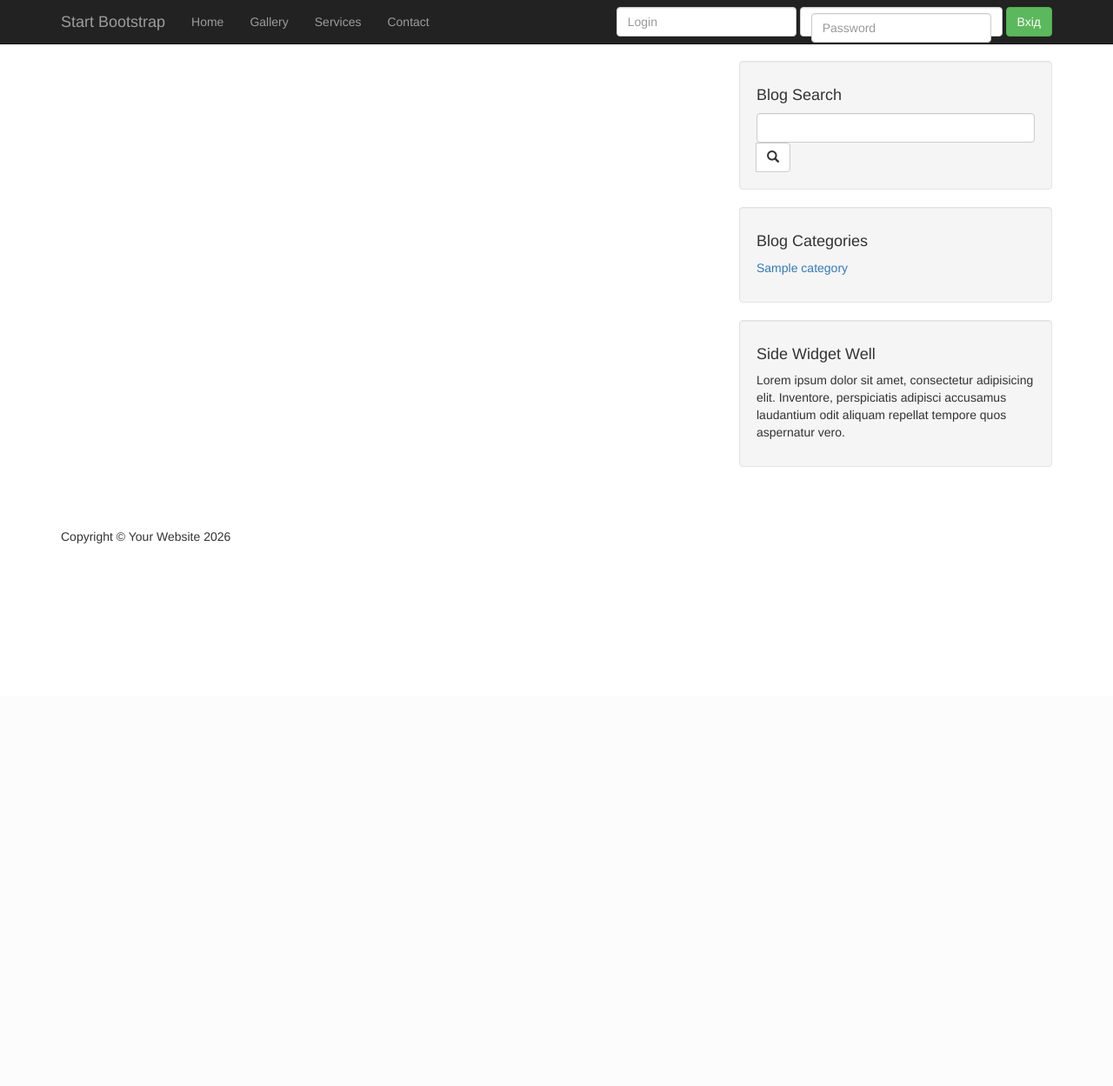
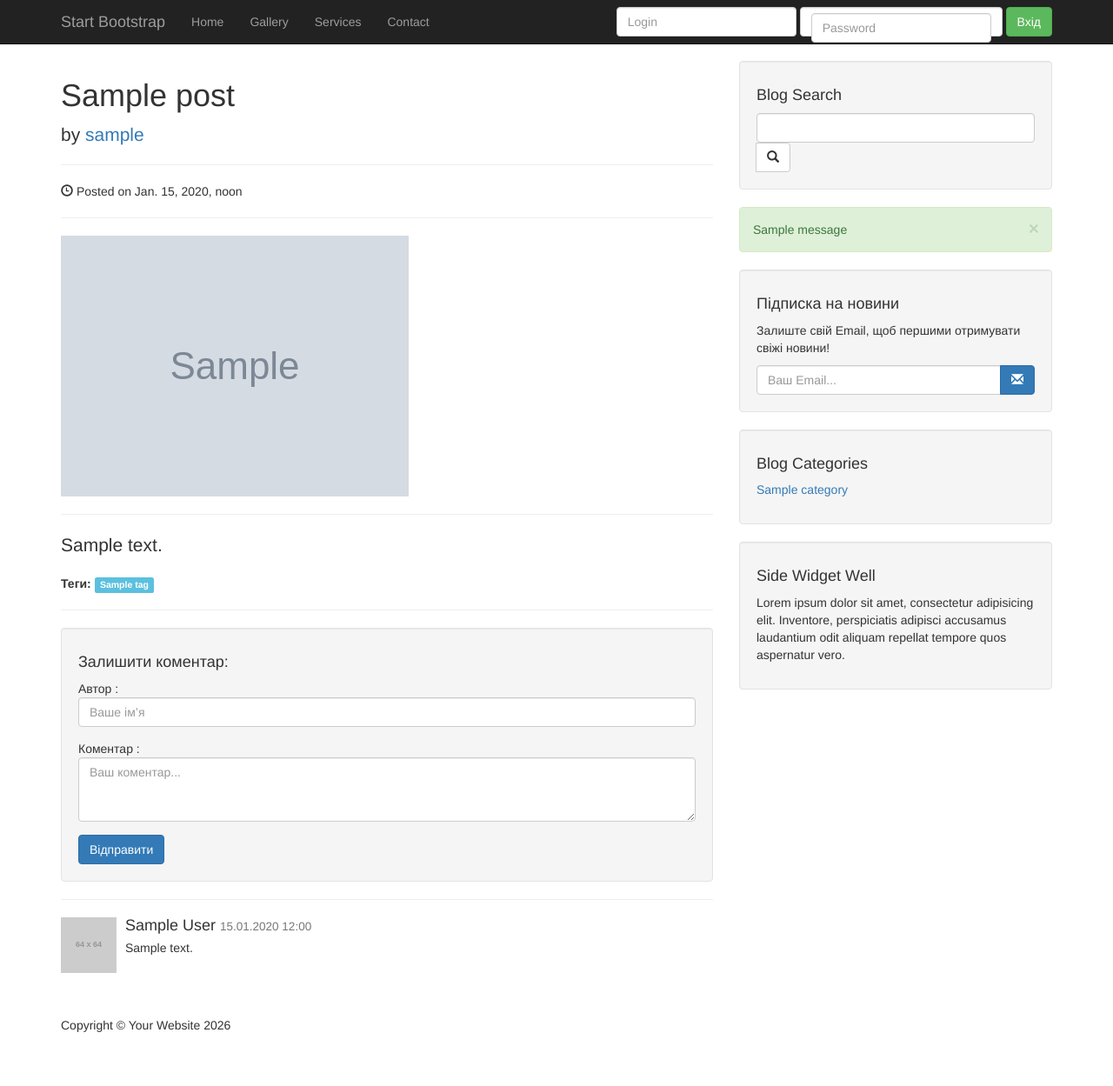
Before and after one commit to katerinkadanylenko3-415/my-django-project-comments, a Django app: page /post/sample/ in a window 1280 px wide. Shown: the whole page at 87% size. Before the commit the page ends 625 px from the top, so only its background shows below. Run offline with Django 5.2, Linux system fonts and the light colour scheme; tables that the repository leaves empty hold one stand-in row (values such as "Sample post"); grey boxes marked "Sample" are stand-in pictures; grey boxes labelled with a size stand in for pictures from a placeholder-image service; one stand-in notice (Sample message) is shown; some libraries are stand-ins or nearby versions.

Commit message:
Реалізовано систему підписки, відображення повідомлень про підписку, можливість залишати коментарі, сортування від найстарішого до найсвіжішого

```diff
--- a/blog/forms.py
+++ b/blog/forms.py
@@ -12,6 +12,32 @@ class LoginForm(forms.Form):
     password = forms.CharField(widget=forms.PasswordInput)
 
 
+# Коментаір користувача :
+
+from .models import Comment # Додай Comment до імпорту
+
+class CommentForm(forms.ModelForm):
+    class Meta:
+        model = Comment
+        fields = ('author', 'text')
+        widgets = {
+            'author': forms.TextInput(attrs={'class': 'form-control', 'placeholder': 'Ваше ім’я'}),
+            'text': forms.Textarea(attrs={'class': 'form-control', 'rows': '3', 'placeholder': 'Ваш коментар...'}),
+        }
+
+
+from .models import Subscription
+
+class SubscriptionForm(forms.ModelForm):
+    class Meta:
+        model = Subscription
+        fields = ('email',)
+        widgets = {
+            'email': forms.EmailInput(attrs={
+                'class': 'form-control',
+                'placeholder': 'Введіть ваш Email'
+            }),
+        }
 
 
 
@@ -21,28 +47,6 @@ class LoginForm(forms.Form):
 
 
 
-
-
-
-
-# from .models import Comment, Subscription
-#
-# class CommentForm(forms.ModelForm):
-#     class Meta:
-#         model = Comment
-#         fields = ('author', 'text')
-#         widgets = {
-#             'author': forms.TextInput(attrs={'class': 'form-control', 'placeholder': 'Ваше ім\'я'}),
-#             'text': forms.Textarea(attrs={'class': 'form-control', 'rows': '3', 'placeholder': 'Ваш коментар'}),
-#         }
-#
-# class SubscriptionForm(forms.ModelForm):
-#     class Meta:
-#         model = Subscription
-#         fields = ('email',)
-#         widgets = {
-#             'email': forms.EmailInput(attrs={'class': 'form-control', 'placeholder': 'Email...'}),
-#         }
 
 from django import forms
 from django.contrib.auth.forms import UserCreationForm
--- a/blog/models.py
+++ b/blog/models.py
@@ -1,4 +1,4 @@
-from django.contrib.auth import forms
+
 from django.contrib.auth.models import User
 from django.db import models
 from django.utils.text import slugify
@@ -69,7 +69,7 @@ class Post(models.Model):
         verbose_name_plural = "Новини"
 
 
-
+# коментрі
 class Comment(models.Model):
     post = models.ForeignKey(Post, on_delete=models.CASCADE, related_name='comments')
     author = models.CharField(max_length=50, verbose_name="Автор")
@@ -79,6 +79,7 @@ class Comment(models.Model):
     class Meta:
         verbose_name = "Коментар"
         verbose_name_plural = "Коментарі"
+        ordering = ['-created_at']
 
     def __str__(self):
         return f"{self.author} до {self.post.title}"
@@ -98,20 +99,14 @@ class Profile(models.Model):
 
 
 
+# ПІДПИСКА
+class Subscription(models.Model):
+    email = models.EmailField(unique=True, verbose_name="Електронна пошта")
+    date_subscribed = models.DateTimeField(auto_now_add=True)
 
+    class Meta:
+        verbose_name = "Підписка"
+        verbose_name_plural = "Підписки"
 
-
-
-
-
-
-# class Subscription(models.Model):
-#     email = models.EmailField(unique=True, verbose_name="Електронна пошта")
-#     date_subscribed = models.DateTimeField(auto_now_add=True)
-#
-#     def __str__(self):
-#         return self.email
-#
-#     class Meta:
-#         verbose_name = "Підписка"
-#         verbose_name_plural = "Підписки"
+    def __str__(self):
+        return self.email
--- a/blog/urls.py
+++ b/blog/urls.py
@@ -16,5 +16,6 @@ urlpatterns = [
     path('post/<slug:slug>/delete/', views.delete_post, name="delete_post"),
     path('register/', views.register, name="register"),
     path('profile/', views.profile_view, name="profile"),
+    path('subscribe/', views.subscribe, name="subscribe"),
 
 ]
--- a/blog/views.py
+++ b/blog/views.py
@@ -33,11 +33,39 @@ def contacts(request):
     return render(request, "blog/contact.html", context)
 
 
+
+
+
+
+from .forms import PostForm, LoginForm, CommentForm
+
+
 def post_detail(request, slug=None):
     post = get_object_or_404(Post, slug=slug)
-    context = {'post': post}
+
+    if request.method == "POST":
+        form = CommentForm(request.POST)
+        if form.is_valid():
+            comment = form.save(commit=False)
+            comment.post = post
+            comment.save()
+            return redirect('post_detail', slug=post.slug)
+    else:
+        form = CommentForm()
+
+    context = {
+        'post': post,
+        'form': form,
+    }
     context.update(get_categories())
     return render(request, "blog/post.html", context)
+
+
+# def post_detail(request, slug=None):
+#     post = get_object_or_404(Post, slug=slug)
+#     context = {'post': post}
+#     context.update(get_categories())
+#     return render(request, "blog/post.html", context)
 
 
 def category(request, slug=None):
@@ -150,7 +178,8 @@ from .forms import ProfileEditForm
 
 @login_required
 def profile_view(request):
-    profile = request.user.profile
+    from .models import Profile
+    profile, created = Profile.objects.get_or_create(user=request.user)
 
     if request.method == 'POST':
         form = ProfileEditForm(request.POST, request.FILES, instance=profile)
@@ -167,3 +196,21 @@ def profile_view(request):
     }
     context.update(get_categories())
     return render(request, "blog/profile.html", context)
+
+
+from django.shortcuts import redirect
+from django.contrib import messages
+from .models import Subscription
+
+
+def subscribe(request):
+    if request.method == "POST":
+        email = request.POST.get('email')
+        if not Subscription.objects.filter(email=email).exists():
+            Subscription.objects.create(email=email)
+            messages.success(request, "Дякуємо за підписку!")
+        else:
+            messages.info(request, "Ви вже підписані на наші новини.")
+
+        return redirect(request.META.get('HTTP_REFERER', 'home'))
+    return redirect('home')
--- a/templates/blog/post.html
+++ b/templates/blog/post.html
@@ -1,6 +1,6 @@
 {% extends "layout/main_layout.html" %}
 
-{% block 'main' %}
+{% block 'content' %}
 <!-- Blog Post -->
 
 <!-- Title -->
@@ -37,12 +37,16 @@
 
 <!-- Comments Form -->
 <div class="well">
-    <h4>Leave a Comment:</h4>
-    <form role="form">
+    <h4>Залишити коментар:</h4>
+    <form method="post">
+        {% csrf_token %}
         <div class="form-group">
-            <textarea class="form-control" rows="3"></textarea>
+            {{ form.author.label }} : {{ form.author }}
         </div>
-        <button type="submit" class="btn btn-primary">Submit</button>
+        <div class="form-group">
+            {{ form.text.label }} : {{ form.text }}
+        </div>
+        <button type="submit" class="btn btn-primary">Відправити</button>
     </form>
 </div>
 
@@ -51,34 +55,10 @@
 <!-- Posted Comments -->
 
 <!-- Comment -->
-<div class="media">
-    <a class="pull-left" href="#">
-        <img class="media-object" src="http://placehold.it/64x64" alt="">
-    </a>
-    <div class="media-body">
-        <h4 class="media-heading">Start Bootstrap
-            <small>August 25, 2014 at 9:30 PM</small>
-        </h4>
-        Cras sit amet nibh libero, in gravida nulla. Nulla vel metus scelerisque ante sollicitudin commodo. Cras purus
-        odio, vestibulum in vulputate at, tempus viverra turpis. Fusce condimentum nunc ac nisi vulputate fringilla.
-        Donec lacinia congue felis in faucibus.
-    </div>
-</div>
+
 
 <!-- Comment -->
-<hr>
 
-<div class="well">
-    <h4>Leave a Comment:</h4>
-    <form role="form">
-        <div class="form-group">
-            <textarea class="form-control" rows="3"></textarea>
-        </div>
-        <button type="submit" class="btn btn-primary">Submit</button>
-    </form>
-</div>
-
-<hr>
 
 {% for comment in post.comments.all %}
 <div class="media">
--- a/templates/layout/main_layout.html
+++ b/templates/layout/main_layout.html
@@ -27,6 +27,40 @@
                  </form>
             </div>
                 <!-- /.input-group -->
+
+            {% if messages %}
+               {% for message in messages %}
+                  <div class="alert alert-success alert-dismissible" role="alert">
+                      <button type="button" class="close" data-dismiss="alert" aria-label="Close">
+                          <span aria-hidden="true">&times;</span>
+                      </button>
+                      {{ message }}
+                  </div>
+               {% endfor %}
+            {% endif %}
+
+
+
+            <div class="well">
+                <h4>Підписка на новини</h4>
+                <p>Залиште свій Email, щоб першими отримувати свіжі новини!</p>
+
+                <form action="{% url 'subscribe' %}" method="post">
+                    {% csrf_token %}
+                    <div class="input-group">
+                        <input type="email" name="email" class="form-control" placeholder="Ваш Email..." required>
+                        <span class="input-group-btn">
+                            <button class="btn btn-primary" type="submit">
+                                <span class="glyphicon glyphicon-envelope"></span>
+                            </button>
+                        </span>
+                    </div>
+                </form>
+            </div>
+
+
+
+
 
 
             <!-- Blog Categories Well -->
```
Also changed, not shown: blog/admin.py (+12 -0 lines), blog/migrations/0011_subscription_alter_comment_options.py (added).
